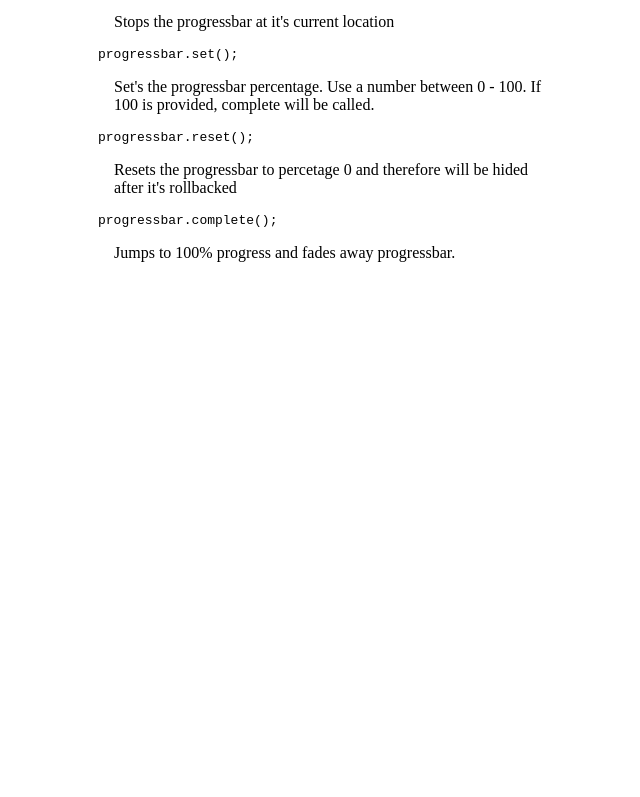
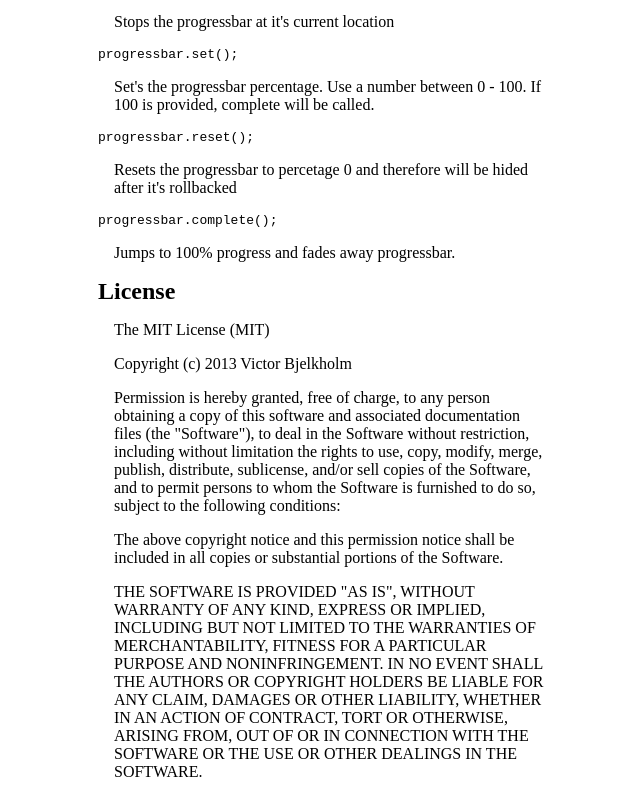
Before and after one commit to victorb/ngProgress, a website: page index.html in a window 1280 px wide. Shown: the part 1576-2373 px from the top of the page, without its empty margins (308-948 px from the left). Before the commit the page ends 1854 px from the top, so only its background shows below. Drawn offline with nearby package versions, Linux system fonts and the light colour scheme.

Commit message:
Add license

```diff
--- a/index.html
+++ b/index.html
@@ -201,6 +201,34 @@ var MainCtrl = function($scope, progressbar) {
     Jumps to 100% progress and fades away progressbar.
 </p>
         </div>
+        <div id="license">
+            <h2>License</h2>
+            <p>The MIT License (MIT)</p>
+
+            <p>Copyright (c) 2013 Victor Bjelkholm</p>
+
+            <p>
+                Permission is hereby granted, free of charge, to any person obtaining a copy
+                of this software and associated documentation files (the "Software"), to deal
+                in the Software without restriction, including without limitation the rights
+                to use, copy, modify, merge, publish, distribute, sublicense, and/or sell
+                copies of the Software, and to permit persons to whom the Software is
+                furnished to do so, subject to the following conditions:
+            </p>
+            <p>
+                The above copyright notice and this permission notice shall be included in
+                all copies or substantial portions of the Software.
+            </p>
+            <p>
+                THE SOFTWARE IS PROVIDED "AS IS", WITHOUT WARRANTY OF ANY KIND, EXPRESS OR
+                IMPLIED, INCLUDING BUT NOT LIMITED TO THE WARRANTIES OF MERCHANTABILITY,
+                FITNESS FOR A PARTICULAR PURPOSE AND NONINFRINGEMENT. IN NO EVENT SHALL THE
+                AUTHORS OR COPYRIGHT HOLDERS BE LIABLE FOR ANY CLAIM, DAMAGES OR OTHER
+                LIABILITY, WHETHER IN AN ACTION OF CONTRACT, TORT OR OTHERWISE, ARISING FROM,
+                OUT OF OR IN CONNECTION WITH THE SOFTWARE OR THE USE OR OTHER DEALINGS IN
+                THE SOFTWARE.
+            </p>
+        </div>
     </div>
 <script src="ngProgress.js"></script>
 <script>
```
Also changed, not shown: readme.md, 1 other file.
